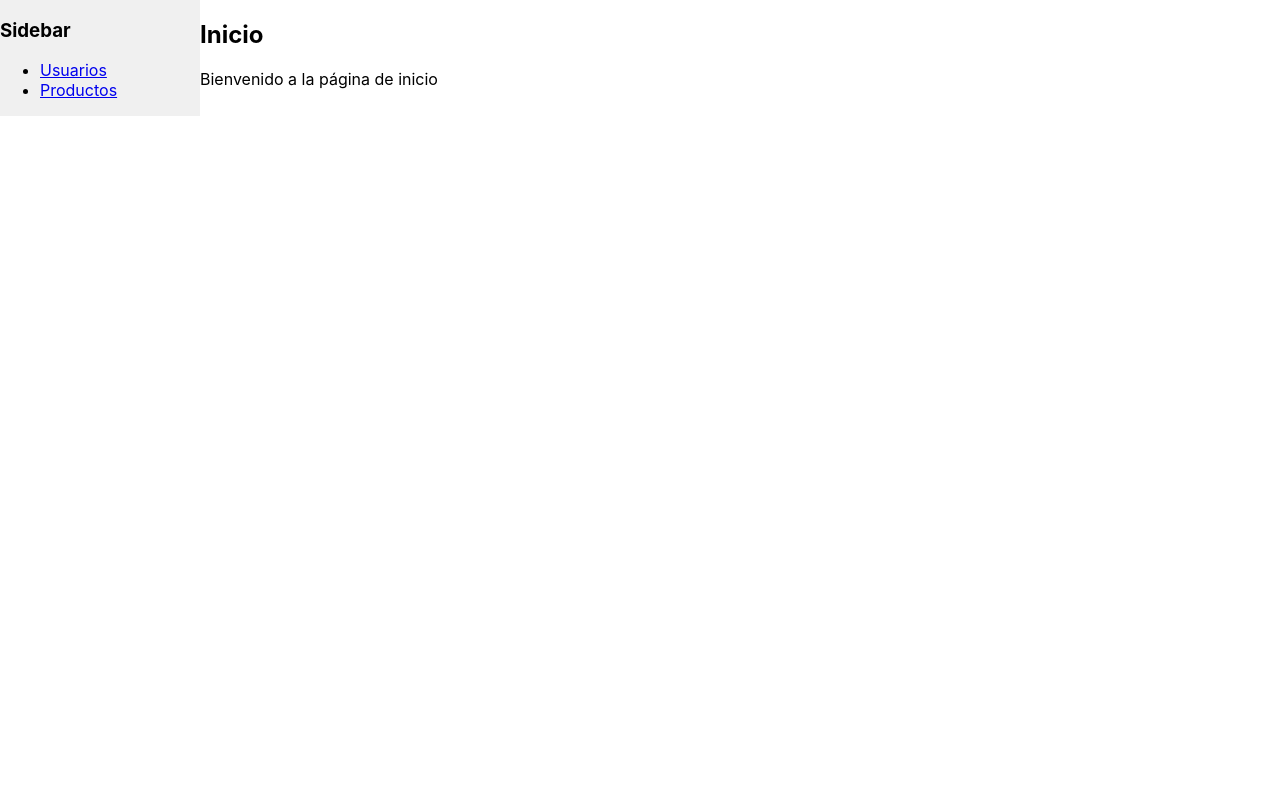
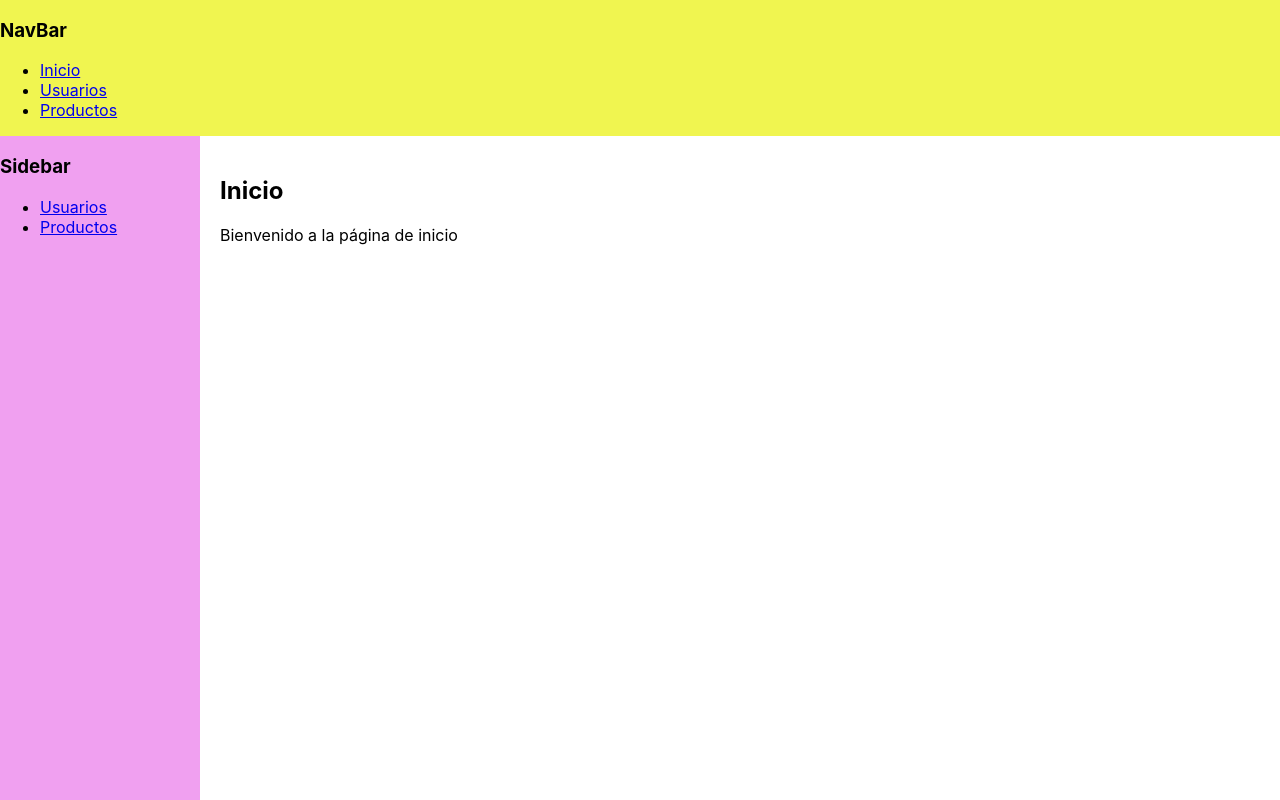
Before and after one commit to JavierBonaventura/docGuarTest, a React (Create React App) app: page / in a window 1280 px wide. Built offline with nearby package versions, Linux system fonts and the light colour scheme.

Commit message:
first commit

```diff
--- a/package.json
+++ b/package.json
@@ -8,6 +8,7 @@
     "@testing-library/user-event": "^13.5.0",
     "react": "^18.2.0",
     "react-dom": "^18.2.0",
+    "react-router-dom": "^6.22.2",
     "react-scripts": "5.0.1",
     "web-vitals": "^2.1.4"
   },
--- a/src/App.js
+++ b/src/App.js
@@ -1,19 +1,25 @@
 import React from 'react';
 import { BrowserRouter as Router, Route, Routes } from 'react-router-dom';
-import Sidebar from './Sidebar';
-import Usuarios from './Usuarios';
-import Productos from './Productos';
+import Sidebar from './Components/Sidebar';
+import NavBar from './Components/NavBar';
+import Usuarios from './Components/Usuarios';
+import Productos from './Components/Productos';
 
 function App() {
   return (
     <Router>
-      <div style={{ display: 'flex' }}>
+      <div style={{ display: 'flex', flexDirection: 'column', height: '100vh' }}>
+        <NavBar />
+        <div style={{ display: 'flex', flex: 1 }}>
           <Sidebar />
+          <div style={{ flex: 1, padding: '20px' }}>
             <Routes>
               <Route path="/" element={<Inicio />} />
               <Route path="/usuarios" element={<Usuarios />} />
               <Route path="/productos" element={<Productos />} />
             </Routes>
+          </div>
+        </div>
       </div>
     </Router>
   );
--- /dev/null
+++ b/src/Components/NavBar.js
@@ -0,0 +1,17 @@
+import React from 'react';
+import { Link } from 'react-router-dom';
+
+function NavBar() {
+  return (
+    <div style={{ width: '100%', background: '#f0f550' }}>
+      <h3>NavBar</h3>
+      <ul>
+        <li><Link to="/">Inicio</Link></li>
+        <li><Link to="/usuarios">Usuarios</Link></li>
+        <li><Link to="/productos">Productos</Link></li>
+      </ul>
+    </div>
+  );
+}
+
+export default NavBar;
--- a/src/SIdebar.js
+++ b/src/Components/Sidebar.js
@@ -3,7 +3,7 @@ import { Link } from 'react-router-dom';
 
 function Sidebar() {
   return (
-    <div style={{ width: '200px', background: '#f0f0f0' }}>
+    <div style={{ width: '200px', background: '#f0a0f0' }}>
       <h3>Sidebar</h3>
       <ul>
         <li><Link to="/usuarios">Usuarios</Link></li>
```
Also changed, not shown: src/Components/Inicio.js (added, +13 -0 lines), src/Components/Productos.js (renamed from src/Productos.js), src/Components/Usuarios.js (renamed from src/Usuarios.js), 1 other file (tests, documents, lock files or other folders). Lines whose indentation alone changed are shown as unchanged.
